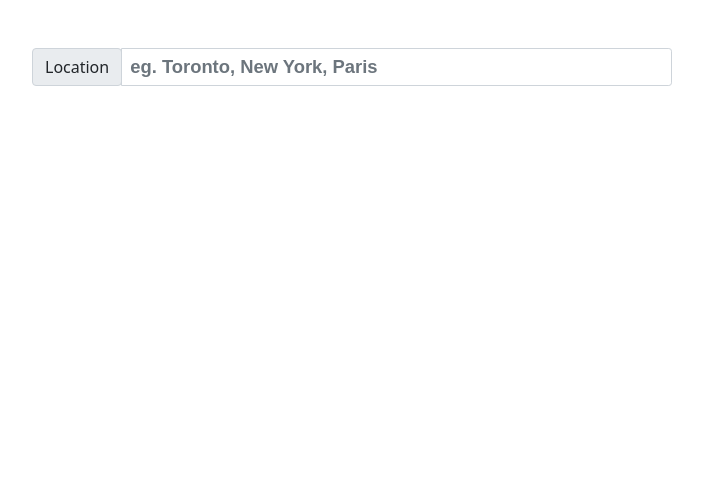
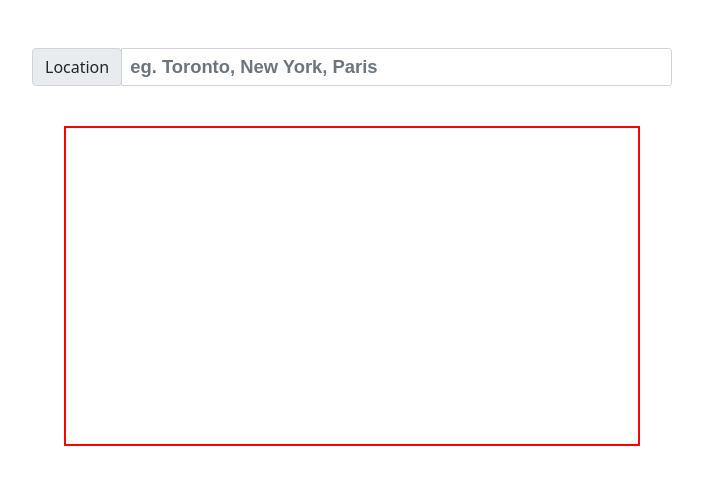
Before and after one commit to Ben-Langlois/Weather-App, a React (Create React App) app: page / in a window 1280 px wide. Shown: the top 484 px of the page, without its empty margins (288-991 px from the left). Built offline with nearby package versions, Linux system fonts and the light colour scheme.

Commit message:
started layout of daily

```diff
--- a/src/App.js
+++ b/src/App.js
@@ -22,7 +22,21 @@ class Dashboard extends React.Component {
           {this.props.city}
         </div>
         <div id='weekly'>
-
+          {
+            // find way to loop through the first 7 instead of all 8
+            this.props.daily.map(() => {
+              return( // using a bootstrap card
+                <div class="card">
+                  <img class="card-img-top" src="..." alt="Card image cap"></img>
+                  <div class="card-body">
+                    <h5 class="card-title">Card title</h5>
+                    <p class="card-text">This is a wider card with supporting text below as a natural lead-in to additional content. This content is a little bit longer.</p>
+                    <p class="card-text"><small class="text-muted">Last updated 3 mins ago</small></p>
+                  </div>
+                </div>
+              )
+            })
+          }
         </div>
       </div>
     );
--- a/src/style.scss
+++ b/src/style.scss
@@ -1,21 +1,33 @@
-.App {
-    text-align: center;
+#Dashboard{
 
-    #Dashboard{
-        border: 5px red;
+    #daily{
+        width: 45vw;
+        height: 40vh;
+        margin: 5vh auto 0;
 
-        #daily{
+        // testing
+        border: 2px solid red;
+    }
+
+    #weekly{
+        display: flex;
+        margin: 5vh 10vw;
+
+        justify-content: space-between;
+
+        .card{
+            display: inline-flex;
+            width: clamp(20vw, 300px, 25vw);
 
 
+            flex-direction: row;
+            flex-wrap: wrap;
         }
 
-        #weekly{
+    }
+}
 
 
-        }
-    }
-
-}
 
 #submit{
     font: bold 2.3vh/1.5vh Arial;
```
